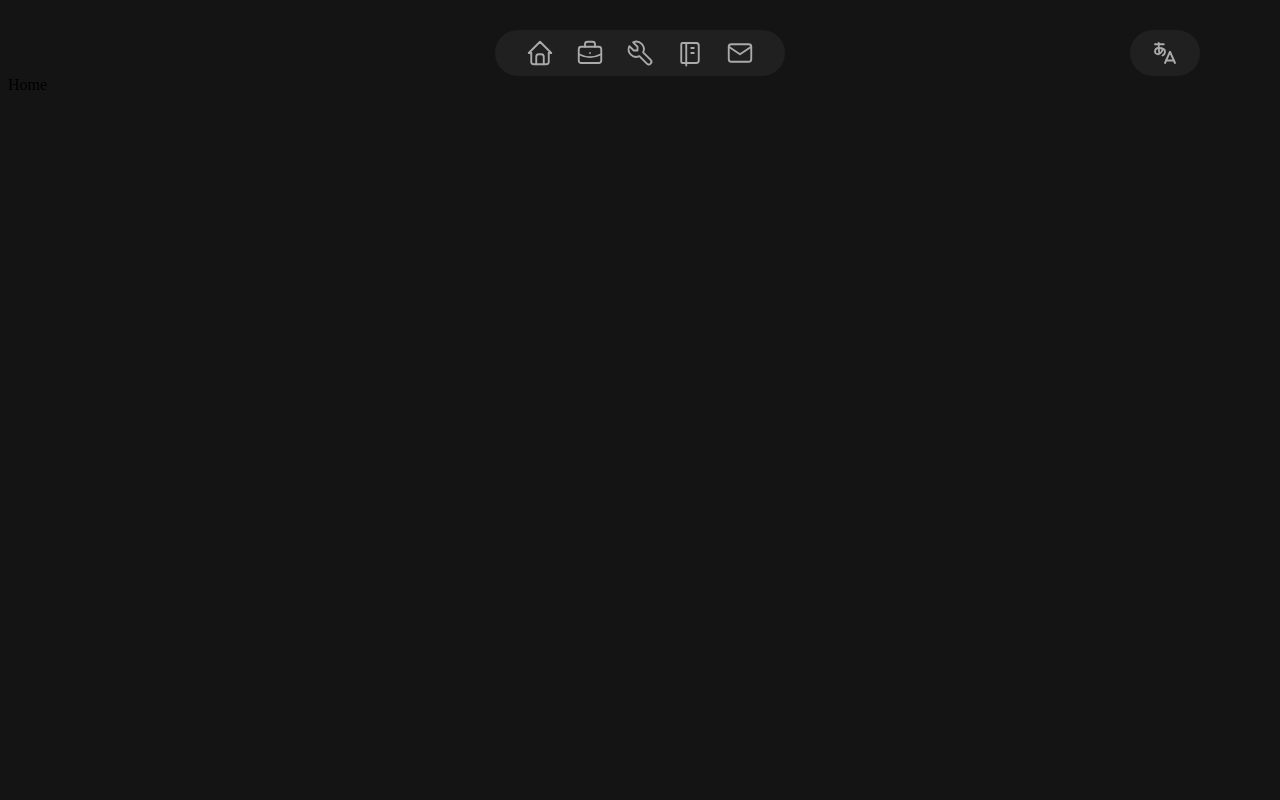
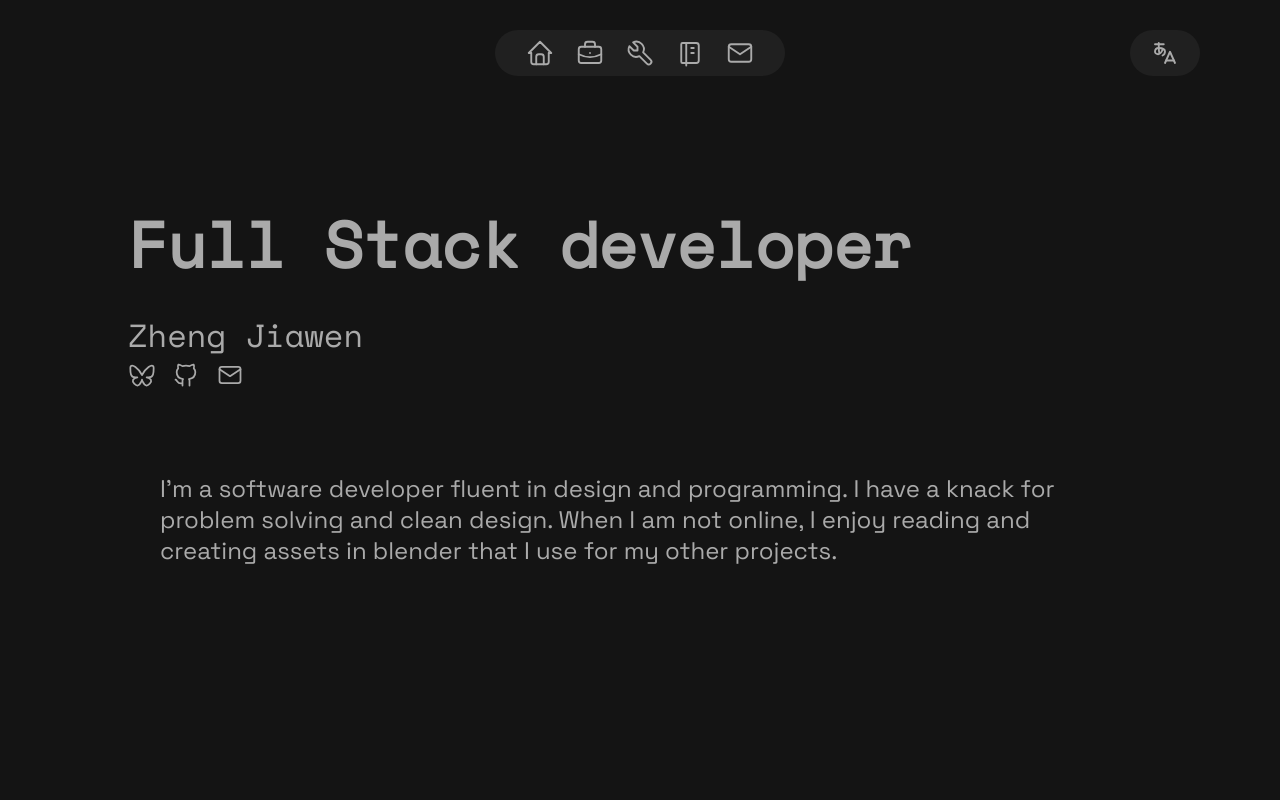
Before and after one commit to ZhengJiawen44/Portfolio, a React (Vite) app: page / in a window 1280 px wide. Shown: the top 800 px of the page. Built offline with nearby package versions, Linux system fonts and the light colour scheme.

Commit message:
about section done

```diff
--- /dev/null
+++ b/src/assets/wrappers/AboutSection.js
@@ -0,0 +1,54 @@
+import styled from "styled-components";
+const Wrapper = styled.section`
+  height: 70vh;
+  .green-popup-grid {
+    grid-template-rows: 1fr 1fr;
+    position: absolute;
+    right: 150px;
+  }
+
+  .green-popup {
+    width: 350px;
+    height: 185px;
+    border-radius: 25px;
+    background-color: var(--cyan-200);
+  }
+  .dark {
+    background-color: var(--cyan-300);
+    margin-top: 2rem;
+  }
+
+  .about-me {
+    display: grid;
+    grid-template-columns: 1fr 1fr;
+  }
+
+  h1 {
+    margin-bottom: 2px;
+  }
+  h3 {
+    margin-top: 20px;
+    margin-bottom: 2px;
+  }
+  .socials {
+    margin-top: 1px;
+    justify-content: flex-start;
+  }
+
+  p.indented {
+    margin-top: 5rem;
+    margin-right: 30rem;
+    margin-left: 2rem;
+    font-size: 1.5rem;
+  }
+
+  @media screen and (max-width: 1500px) {
+    .green-popup-grid {
+      display: none;
+    }
+    p.indented {
+      margin-right: 2rem;
+    }
+  }
+`;
+export default Wrapper;
--- /dev/null
+++ b/src/assets/wrappers/HomeLayout.js
@@ -0,0 +1,11 @@
+import styled from "styled-components";
+
+const Wrapper = styled.section`
+  .page {
+    margin: auto;
+    margin-top: 15vh;
+    width: 80vw;
+    color: var(--primary-dark);
+  }
+`;
+export default Wrapper;
--- /dev/null
+++ b/src/components/AboutSection.jsx
@@ -0,0 +1,40 @@
+import React from "react";
+import { TbBrandBluesky } from "react-icons/tb";
+import { TbBrandGithub } from "react-icons/tb";
+import { TbMail } from "react-icons/tb";
+import Wrapper from "../assets/wrappers/AboutSection";
+const About = () => {
+  return (
+    <Wrapper>
+      <div className="left">
+        <h1>Full Stack developer</h1>
+        <h3>Zheng Jiawen</h3>
+
+        <div className="socials container">
+          <a href="/">
+            <TbBrandBluesky className="logo" />
+          </a>
+          <a href="/">
+            <TbBrandGithub className="logo" />
+          </a>
+          <a href="/">
+            <TbMail className="logo" />
+          </a>
+        </div>
+        <div className="green-popup-grid">
+          <div className="green-popup" />
+          <div className="dark green-popup" />
+        </div>
+
+        <p className="indented">
+          I’m a software developer fluent in design and programming. I have a
+          knack for problem solving and clean design. When I am not online, I
+          enjoy reading and creating assets in blender that I use for my other
+          projects.
+        </p>
+      </div>
+    </Wrapper>
+  );
+};
+
+export default About;
--- a/src/components/IslandDash.jsx
+++ b/src/components/IslandDash.jsx
@@ -6,46 +6,65 @@ import { TbBriefcase } from "react-icons/tb";
 import { TbTool } from "react-icons/tb";
 import { TbNotebook } from "react-icons/tb";
 import { TbMail } from "react-icons/tb";
-import { NavLink } from "react-router-dom";
 
 const IslandDash = () => {
   return (
     <Wrapper>
       <div className="dashboard">
-        <NavLink to={""}>
+        <button
+          onClick={(e) => {
+            e.preventDefault();
+            window.location.replace("/#About");
+          }}
+        >
           <div className="dash-item-container">
             <TbHome className="dash-items" />
             <p className="label-container">Home</p>
           </div>
-        </NavLink>
+        </button>
 
-        <NavLink to={""}>
+        <button
+          onClick={(e) => {
+            e.preventDefault();
+            window.location.replace("/#Projects");
+          }}
+        >
           <div className="dash-item-container">
             <TbBriefcase className="dash-items" />
             <p className="label-container">Projects</p>
           </div>
-        </NavLink>
+        </button>
 
-        <NavLink to={""}>
+        <button
+          onClick={(e) => {
+            e.preventDefault();
+            window.location.replace("/#Tools");
+          }}
+        >
           <div className="dash-item-container">
             <TbTool className="dash-items" />
             <p className="label-container">tools I use</p>
           </div>
-        </NavLink>
+        </button>
 
-        <NavLink to={"/Blog"}>
+        <button to={"/Blog"}>
           <div className="dash-item-container">
             <TbNotebook className="dash-items" />
             <p className="label-container">Blog</p>
           </div>
-        </NavLink>
+        </button>
 
-        <NavLink to={""}>
+        <button
+          onClick={(e) => {
+            e.preventDefault();
+            window.location.replace("/#Contact");
+          }}
+        >
           <div className="dash-item-container">
             <TbMail className="dash-items" />
             <p className="label-container">Contact me!</p>
           </div>
-        </NavLink>
+        </button>
       </div>
       <TranslateDash />
     </Wrapper>
--- /dev/null
+++ b/src/components/ProjectSection.jsx
@@ -0,0 +1,14 @@
+import React from "react";
+
+const ProjectSection = () => {
+  return (
+    <div>
+      <h1>Projects</h1>
+      I’m a software developer fluent in design and programming. I have a knack
+      for problem solving and clean design. When I am not online, I enjoy
+      reading and creating assets in blender that I use for my other projects.
+    </div>
+  );
+};
+
+export default ProjectSection;
--- a/src/components/index.js
+++ b/src/components/index.js
@@ -1 +1,3 @@
 export { default as IslandDash } from "./IslandDash";
+export { default as AboutSection } from "./AboutSection";
+export { default as ProjectSection } from "./ProjectSection";
--- a/src/index.css
+++ b/src/index.css
@@ -24,3 +24,50 @@
 body {
   background-color: var(--background);
 }
+
+button {
+  background: none;
+  color: inherit;
+  border: none;
+  padding: 0;
+  font: inherit;
+  cursor: pointer;
+  outline: inherit;
+}
+a {
+  text-decoration: none;
+  color: inherit;
+}
+.logo {
+  height: 28px;
+  width: 28px;
+  stroke-width: 1.5;
+}
+
+.container {
+  display: flex;
+  align-items: center;
+  justify-content: center;
+  gap: 1rem;
+}
+
+h1,
+h2,
+h3,
+h4,
+h5 {
+  font-family: "Space Mono", monospace;
+}
+h1 {
+  font-size: 4rem;
+}
+h3 {
+  font-size: 2rem;
+  font-weight: 200;
+}
+p {
+  font-family: "Space Grotesk", monospace;
+}
+.page-end {
+  margin-bottom: 30vh;
+}
--- a/src/pages/Home.jsx
+++ b/src/pages/Home.jsx
@@ -1,6 +1,13 @@
 import React from "react";
+import { AboutSection } from "../components";
+import { ProjectSection } from "../components";
 const Home = () => {
-  return <div>Home</div>;
+  return (
+    <>
+      <AboutSection />
+      <ProjectSection />
+    </>
+  );
 };
 
 export default Home;
--- a/src/pages/HomeLayout.jsx
+++ b/src/pages/HomeLayout.jsx
@@ -1,12 +1,15 @@
 import React from "react";
 import IslandDash from "../components/IslandDash";
+import Wrapper from "../assets/wrappers/HomeLayout";
 import { Outlet } from "react-router-dom";
 const HomeLayout = () => {
   return (
-    <div>
+    <Wrapper>
       <IslandDash />
-      <Outlet />
-    </div>
+      <div className="page">
+        <Outlet />
+      </div>
+    </Wrapper>
   );
 };
 
```
